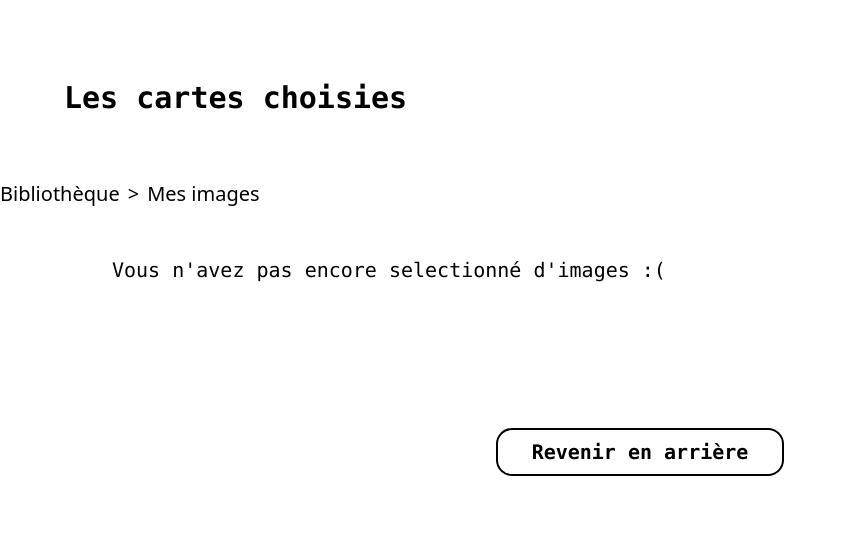
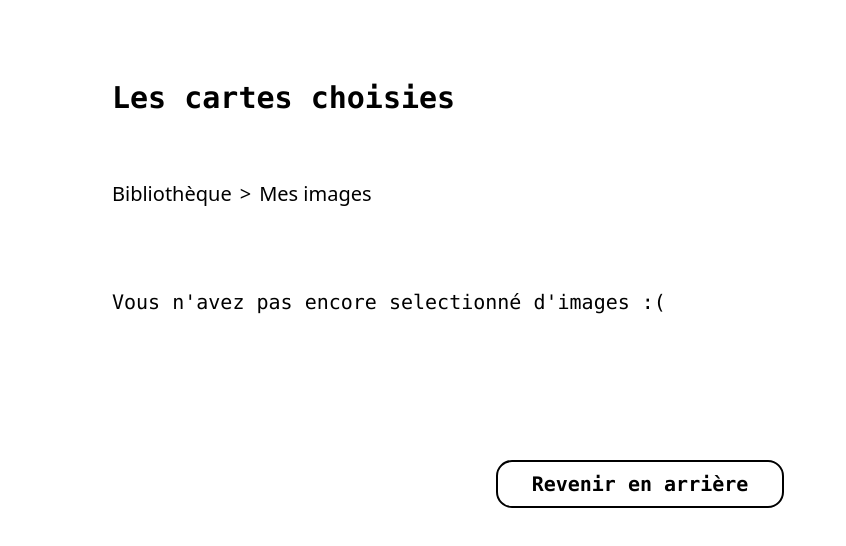
Before and after one commit to EmmaGuillaume/ptitdom, a SvelteKit app: page /my-images in a window 1280 px wide. Shown: the top 546 px of the page, without its empty margins (0-846 px from the left). Built offline with nearby package versions, Linux system fonts and the light colour scheme.

Commit message:
add style fil arianne

```diff
--- a/src/lib/Ariane.svelte
+++ b/src/lib/Ariane.svelte
@@ -7,7 +7,7 @@
 	export let links: TLink[];
 </script>
 
-<div class="ariane text-xl">
+<div class="ariane text-xl mb-8">
 	{#each links as link}
 		<a href={link.src}>{link.name}</a>
 	{/each}
--- a/src/routes/my-images/+page.svelte
+++ b/src/routes/my-images/+page.svelte
@@ -10,20 +10,21 @@
 	$: countImg = $selectedImages.length;
 </script>
 
-<h2 class="decoration-black text-3xl font-mono font-bold mt-20 mx-16 mb-16">Les cartes choisies</h2>
+<div class="mx-28">
+	<h2 class="decoration-black text-3xl font-mono font-bold mt-20 mb-16">Les cartes choisies</h2>
 	<Ariane
 		links={[
 			{ name: 'Bibliothèque', src: '/themes' },
 			{ name: 'Mes images', src: '/my-images' }
 		]}
 	/>
-<div class=" grid gap-5 grid-cols-1 mx-24 xl:grid-cols-5 sm:grid-cols-3">
+	<div class=" grid gap-5 grid-cols-1 xl:grid-cols-5 sm:grid-cols-3">
 		{#each images as image}
 			<ImgDel {image} />
 		{/each}
 	</div>
 	{#if countImg == 0}
-	<p class="text-xl font-mono mx-28 mt-12 mb-36">Vous n'avez pas encore selectionné d'images :(</p>
+		<p class="text-xl font-mono mt-12 mb-36">Vous n'avez pas encore selectionné d'images :(</p>
 		<style>
 			.startgame {
 				display: none;
@@ -38,3 +39,4 @@
 		</a>
 		<BackButton href="/themes" />
 	</div>
+</div>
```
Lines whose indentation alone changed are shown as unchanged.
